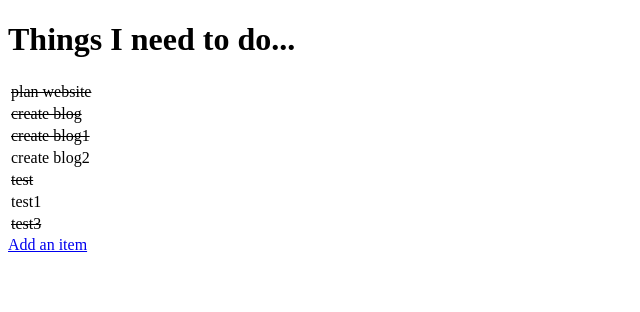
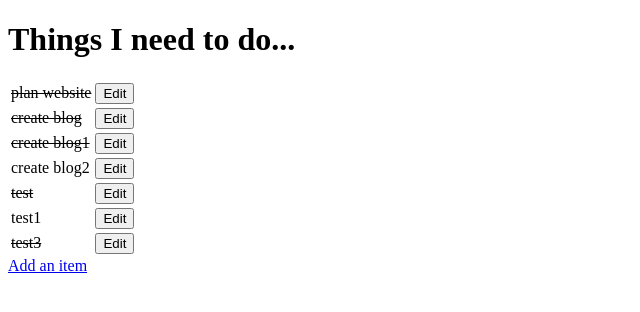
Before and after one commit to Deirdre18/django-to-do, a Django app: page / in a window 1280 px wide. Shown: the top 312 px of the page, without its empty margins (0-640 px from the left). Run offline with Django 3.2, Linux system fonts and the light colour scheme; data comes from the database, SQL or seed files in the repository.

Commit message:
modified todo_list.html(todo/templates)

```diff
--- a/todo/templates/todo_list.html
+++ b/todo/templates/todo_list.html
@@ -1,11 +1,13 @@
 <!DOCTYPE html>
 <html>
+
 <head>
   <meta charset="UTF-8">
   <meta name="viewport" content="width=device-width, initial-scale=1">
   <meta http-equiv="X-UA-Compatible" content="ie=edge">
   <title>Document</title>
 </head>
+
 <body>
   <h1>Things I need to do...</h1>
 
@@ -18,6 +20,12 @@
       {% else %}
       <td>{{ item.name }}</td>
       {% endif %}
+
+      <td>
+        <form method="GET" action="edit/{{ item.id }}">
+          <input type="submit" value="Edit">
+        </form>
+      </td>
     </tr>
     {% empty %}
     <p>You have nothing to do.</p>
@@ -27,4 +35,5 @@
   <a href="add"> Add an item</a>
 
 </body>
+
 </html>
```
Lines whose indentation alone changed are shown as unchanged.
